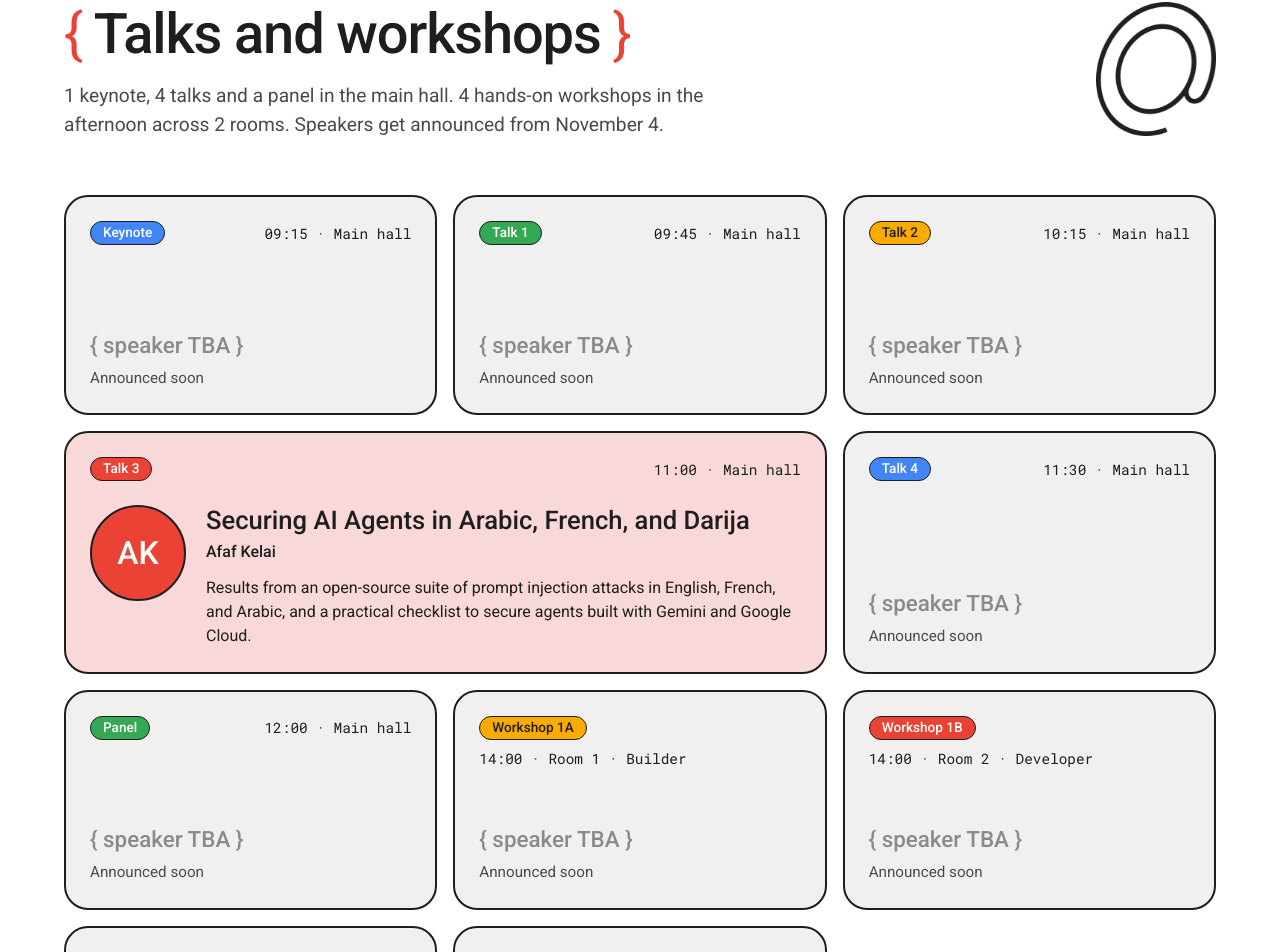
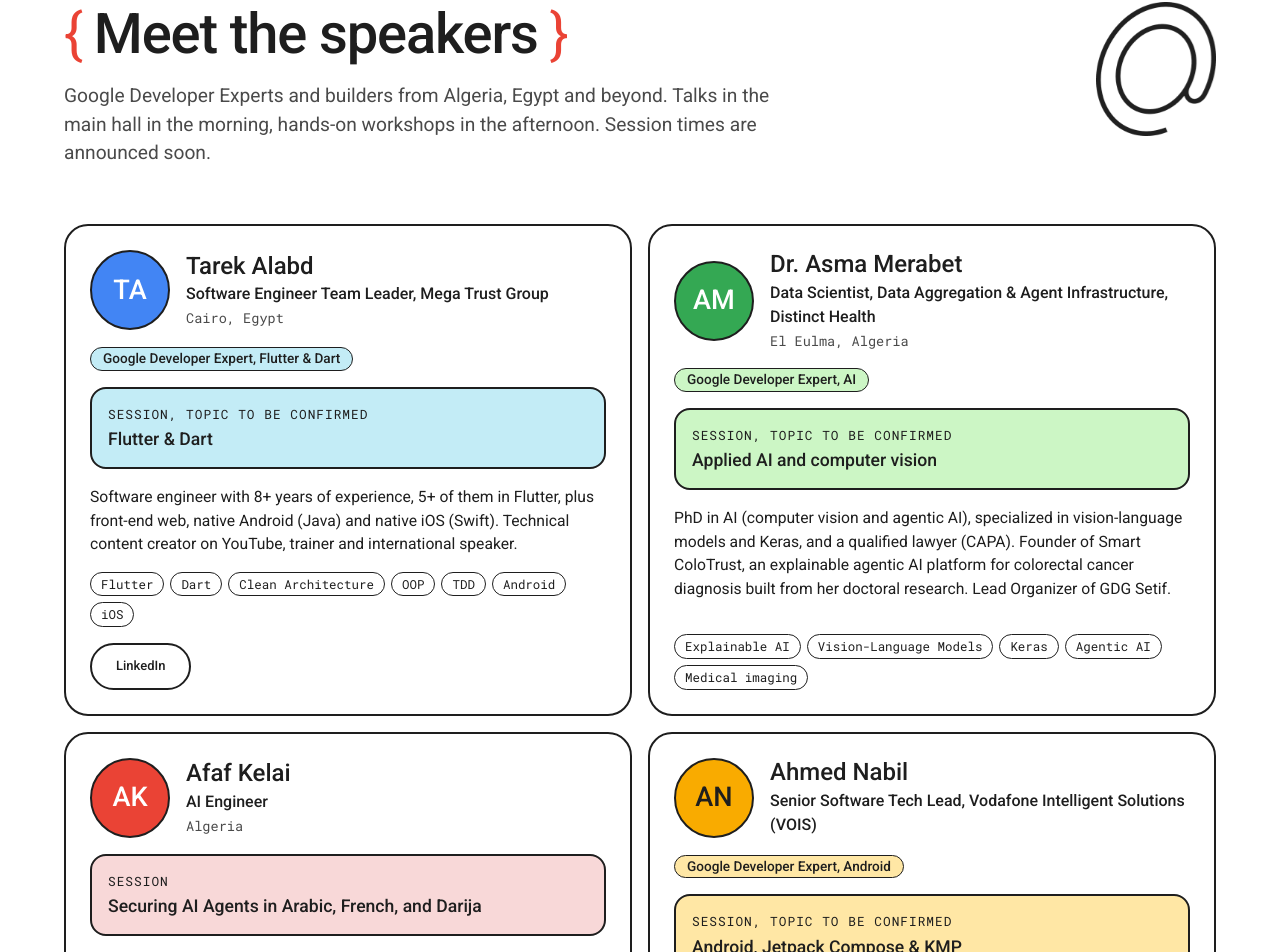
Before and after one commit to KelaiAffaf/devfest-setif-2026, a Next.js app: page / in a window 1280 px wide. Shown: the part 3253-4205 px from the top of the page. Built offline with nearby package versions, Linux system fonts and the light colour scheme; a web font is replaced by a local one; what @mui/material-nextjs would draw is missing.

Commit message:
Add speakers and bios from the Fiche Technique

```diff
--- a/src/components/Speakers.tsx
+++ b/src/components/Speakers.tsx
@@ -2,7 +2,7 @@ import Box from '@mui/material/Box';
 import Typography from '@mui/material/Typography';
 import Button from '@mui/material/Button';
 import { brand, fontMono } from '@/brand';
-import { sessions, workshopTracks, links } from '@/data/event';
+import { speakers, workshopTracks, links } from '@/data/event';
 import { Section, SectionHeader, Pill, accentCore, accentPastel, Glyph } from './ui';
 
 function initials(name: string) {
@@ -21,70 +21,96 @@ export default function Speakers() {
       <Glyph name="at" sx={{ width: 120, top: 40, right: 24, display: { xs: 'none', md: 'block' } }} />
       <SectionHeader
         eyebrow="speakers"
-        title="Talks and workshops"
+        title="Meet the speakers"
         accent="red"
-        intro="1 keynote, 4 talks and a panel in the main hall. 4 hands-on workshops in the afternoon across 2 rooms. Speakers get announced from November 4."
+        intro="Google Developer Experts and builders from Algeria, Egypt and beyond. Talks in the main hall in the morning, hands-on workshops in the afternoon. Session times are announced soon."
       />
 
-      <Box className="df-stagger" sx={{ display: 'grid', gridTemplateColumns: { xs: '1fr', sm: '1fr 1fr', md: 'repeat(3, 1fr)' }, gap: 2 }}>
-        {sessions.map((s) => (
+      <Box className="df-stagger" sx={{ display: 'grid', gridTemplateColumns: { xs: '1fr', md: '1fr 1fr' }, gap: 2 }}>
+        {speakers.map((sp) => (
           <Box
-            key={s.slot}
+            key={sp.name}
             className="df-lift"
             sx={{
               border: `2px solid ${brand.black}`,
               borderRadius: 6,
-              p: 3,
+              p: { xs: 2.5, md: 3 },
               display: 'flex',
               flexDirection: 'column',
-              bgcolor: s.confirmed ? accentPastel[s.accent] : brand.offWhite,
-              gridColumn: s.confirmed ? { md: 'span 2' } : undefined,
-              minHeight: 220,
+              gap: 2,
+              bgcolor: brand.white,
             }}
           >
-            <Box sx={{ display: 'flex', alignItems: 'center', justifyContent: 'space-between', gap: 1, flexWrap: 'wrap' }}>
-              <Pill size="sm" bg={accentCore[s.accent]} color={s.accent === 'yellow' ? brand.black : brand.white}>
-                {s.slot}
-              </Pill>
-              <Typography sx={{ fontFamily: fontMono, fontSize: '0.9rem' }}>
-                {s.time} · {s.room}
-                {s.track ? ` · ${s.track}` : ''}
-              </Typography>
-            </Box>
-
-            {s.confirmed ? (
-              <Box sx={{ display: 'flex', gap: 2.5, mt: 3, alignItems: 'flex-start', flexDirection: { xs: 'column', sm: 'row' } }}>
+            <Box sx={{ display: 'flex', gap: 2, alignItems: 'center' }}>
               <Box
                 aria-hidden
                 sx={{
                   flexShrink: 0,
-                    width: 96,
-                    height: 96,
+                  width: 80,
+                  height: 80,
                   borderRadius: '50%',
                   border: `2px solid ${brand.black}`,
-                    bgcolor: accentCore[s.accent],
-                    color: brand.white,
+                  bgcolor: accentCore[sp.accent],
+                  color: sp.accent === 'yellow' ? brand.black : brand.white,
                   display: 'flex',
                   alignItems: 'center',
                   justifyContent: 'center',
-                    fontSize: '2rem',
+                  fontSize: '1.7rem',
                   fontWeight: 500,
                 }}
               >
-                  {initials(s.speaker!)}
+                {initials(sp.name.replace(/^Dr\. /, ''))}
               </Box>
-                <Box>
-                  <Typography variant="h5" sx={{ fontSize: { xs: '1.35rem', md: '1.6rem' }, lineHeight: 1.2 }}>
-                    {s.title}
+              <Box sx={{ minWidth: 0 }}>
+                <Typography variant="h5" component="h3" sx={{ fontSize: { xs: '1.3rem', md: '1.5rem' }, lineHeight: 1.2 }}>
+                  {sp.name}
                 </Typography>
-                  <Typography sx={{ mt: 0.5, fontWeight: 500 }}>{s.speaker}</Typography>
-                  <Typography sx={{ mt: 1.5 }}>{s.description}</Typography>
+                <Typography sx={{ fontWeight: 500, mt: 0.25 }}>
+                  {sp.role}
+                  {sp.company ? `, ${sp.company}` : ''}
+                </Typography>
+                {sp.location && (
+                  <Typography sx={{ fontFamily: fontMono, fontSize: '0.85rem', color: 'text.secondary', mt: 0.25 }}>
+                    {sp.location}
+                  </Typography>
+                )}
               </Box>
             </Box>
-            ) : (
-              <Box sx={{ mt: 'auto', pt: 4 }}>
-                <Typography sx={{ fontSize: '1.4rem', fontWeight: 500, color: '#8a8a8a' }}>{'{ speaker TBA }'}</Typography>
-                <Typography sx={{ mt: 0.5, color: 'text.secondary', fontSize: '0.95rem' }}>Announced soon</Typography>
+
+            {sp.gde && (
+              <Box>
+                <Pill size="sm" bg={accentPastel[sp.accent]} color={brand.black}>
+                  Google Developer Expert, {sp.gde}
+                </Pill>
+              </Box>
+            )}
+
+            <Box sx={{ border: `2px solid ${brand.black}`, borderRadius: 4, p: 2, bgcolor: accentPastel[sp.accent] }}>
+              <Typography sx={{ fontFamily: fontMono, fontSize: '0.8rem', textTransform: 'uppercase', letterSpacing: 1 }}>
+                {sp.sessionConfirmed ? 'Session' : 'Session, topic to be confirmed'}
+              </Typography>
+              <Typography sx={{ fontWeight: 500, fontSize: '1.1rem', mt: 0.5, lineHeight: 1.3 }}>{sp.session}</Typography>
+            </Box>
+
+            <Typography sx={{ fontSize: '0.98rem' }}>{sp.bio}</Typography>
+
+            <Box sx={{ display: 'flex', flexWrap: 'wrap', gap: 0.75, mt: 'auto' }}>
+              {sp.expertise.map((e) => (
+                <Box
+                  key={e}
+                  component="span"
+                  sx={{ fontFamily: fontMono, fontSize: '0.78rem', border: `1.5px solid ${brand.black}`, borderRadius: 999, px: 1.25, py: 0.25 }}
+                >
+                  {e}
+                </Box>
+              ))}
+            </Box>
+
+            {sp.link && (
+              <Box>
+                <Button variant="outlined" size="small" href={sp.link.url} target="_blank" rel="noopener">
+                  {sp.link.label}
+                </Button>
               </Box>
             )}
           </Box>
--- a/src/data/event.ts
+++ b/src/data/event.ts
@@ -123,7 +123,94 @@ export const sessions: Session[] = [
   { slot: 'Workshop 2B', time: '15:45', room: 'Room 2', track: 'Developer', confirmed: false, accent: 'green' },
 ];
 
-export const audiences: { who: string; promise: string; where: string; accent: Accent }[] = [
+// Speakers from the "Fiche Technique: Programme & Intervenants" (GDG Setif).
+// Session times are still to be confirmed with each speaker.
+export type Speaker = {
+  name: string;
+  role: string;
+  company?: string;
+  location?: string;
+  gde?: string;
+  bio: string;
+  expertise: string[];
+  session: string;
+  sessionConfirmed: boolean;
+  link?: { label: string; url: string };
+  accent: Accent;
+};
+
+export const speakers: Speaker[] = [
+  {
+    name: 'Tarek Alabd',
+    role: 'Software Engineer Team Leader',
+    company: 'Mega Trust Group',
+    location: 'Cairo, Egypt',
+    gde: 'Flutter & Dart',
+    bio: 'Software engineer with 8+ years of experience, 5+ of them in Flutter, plus front-end web, native Android (Java) and native iOS (Swift). Technical content creator on YouTube, trainer and international speaker.',
+    expertise: ['Flutter', 'Dart', 'Clean Architecture', 'OOP', 'TDD', 'Android', 'iOS'],
+    session: 'Flutter & Dart',
+    sessionConfirmed: false,
+    link: { label: 'LinkedIn', url: 'https://www.linkedin.com/in/tarekalabd/' },
+    accent: 'blue',
+  },
+  {
+    name: 'Dr. Asma Merabet',
+    role: 'Data Scientist, Data Aggregation & Agent Infrastructure',
+    company: 'Distinct Health',
+    location: 'El Eulma, Algeria',
+    gde: 'AI',
+    bio: 'PhD in AI (computer vision and agentic AI), specialized in vision-language models and Keras, and a qualified lawyer (CAPA). Founder of Smart ColoTrust, an explainable agentic AI platform for colorectal cancer diagnosis built from her doctoral research. Lead Organizer of GDG Setif.',
+    expertise: ['Explainable AI', 'Vision-Language Models', 'Keras', 'Agentic AI', 'Medical imaging'],
+    session: 'Applied AI and computer vision',
+    sessionConfirmed: false,
+    accent: 'green',
+  },
+  {
+    name: 'Afaf Kelai',
+    role: 'AI Engineer',
+    location: 'Algeria',
+    bio: 'AI engineer and GDG Setif organizer, with expertise in agentic AI, large language models and computer vision.',
+    expertise: ['Agentic AI', 'LLMs', 'Computer Vision'],
+    session: 'Securing AI Agents in Arabic, French, and Darija',
+    sessionConfirmed: true,
+    accent: 'red',
+  },
+  {
+    name: 'Ahmed Nabil',
+    role: 'Senior Software Tech Lead',
+    company: 'Vodafone Intelligent Solutions (VOIS)',
+    gde: 'Android',
+    bio: '25+ years of expertise, coding since age 11. Specialist in large-scale mobile architecture with a focus on Android, Jetpack Compose and Kotlin Multiplatform. Led projects with 10M+ downloads, passionate open-source contributor and mentor to 100,000+ developers across 6 countries.',
+    expertise: ['Android', 'Jetpack Compose', 'Kotlin Multiplatform'],
+    session: 'Android, Jetpack Compose & KMP',
+    sessionConfirmed: false,
+    link: { label: 'Linktree', url: 'https://linktr.ee/AhmedNMahran' },
+    accent: 'yellow',
+  },
+  {
+    name: 'Chiraz Chahbani',
+    role: 'Software Engineer',
+    company: 'InterForma',
+    gde: 'Cloud',
+    bio: 'Software engineer and agrifood innovation specialist, with a Master in Innovation and Entrepreneurship in the Mediterranean agrifood sector. GDG organizer and Women Techmakers Ambassador. Runs hands-on workshops on Google Cloud, generative AI and cloud-native technologies.',
+    expertise: ['Google Cloud', 'Generative AI', 'MLOps', 'Cloud-native'],
+    session: 'Bridging the Gap: How We Built Hybrid Mobile AI Before Google Made It Native',
+    sessionConfirmed: true,
+    accent: 'blue',
+  },
+  {
+    name: 'Udesh Udayakumar',
+    role: 'Enterprise Architect',
+    company: 'Aviato Consulting',
+    bio: '5+ years in sales, presales, enterprise training and delivery on Google Cloud, with expertise in infrastructure modernization, automation, DevOps and Kubernetes. Creator of the YouTube channel and podcast "The Cloud Pilot". Speaker at 100+ events.',
+    expertise: ['Google Cloud', 'DevOps', 'Kubernetes', 'Automation'],
+    session: 'Build your own vibe app on Google Cloud',
+    sessionConfirmed: true,
+    accent: 'green',
+  },
+];
+
+export const audiences:{ who: string; promise: string; where: string; accent: Accent }[] = [
   {
     who: 'Professional developers',
     promise: 'Engineering workflows for the agentic era. Safe, scalable apps.',
```
Lines whose indentation alone changed are shown as unchanged.
